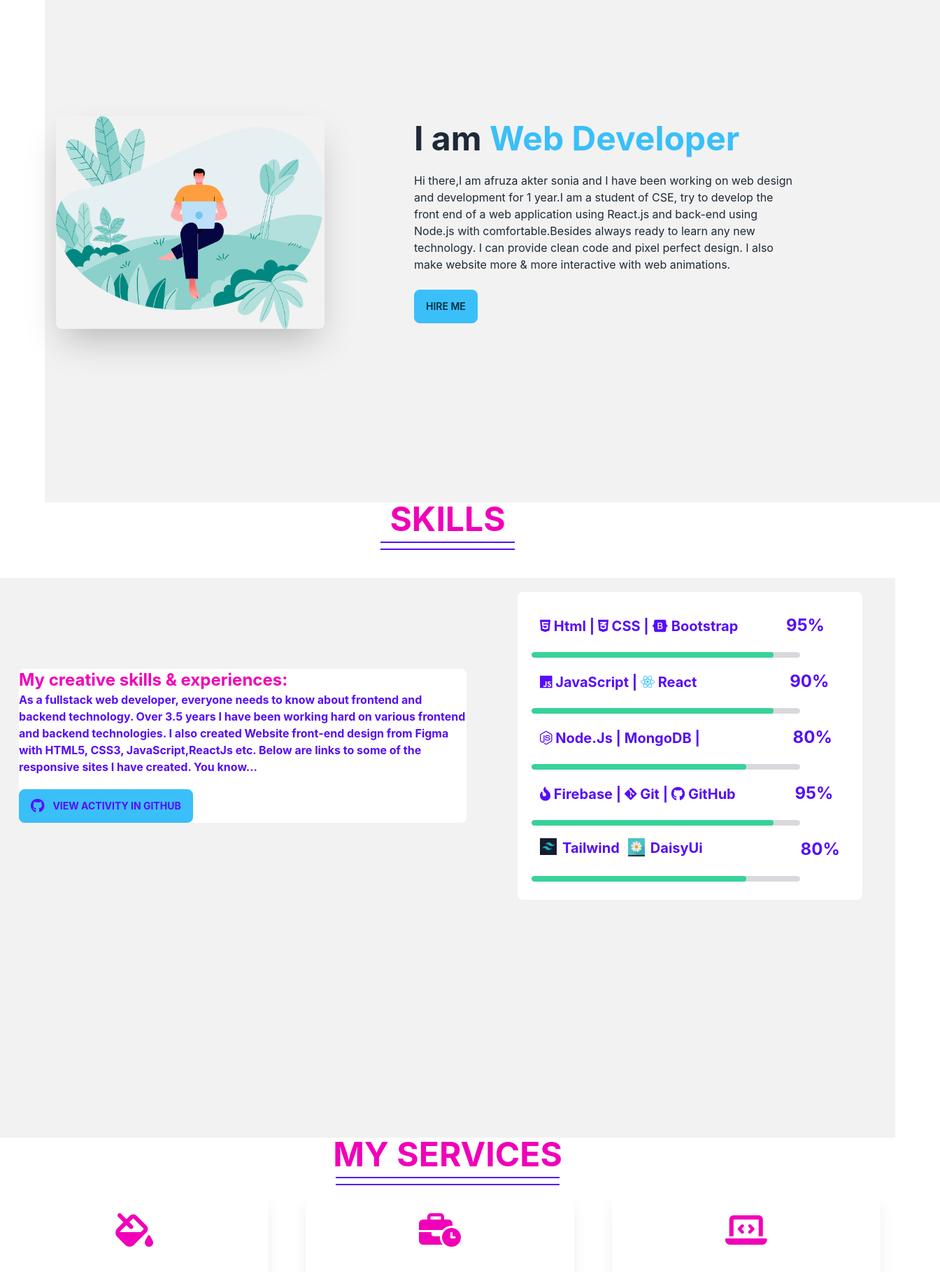
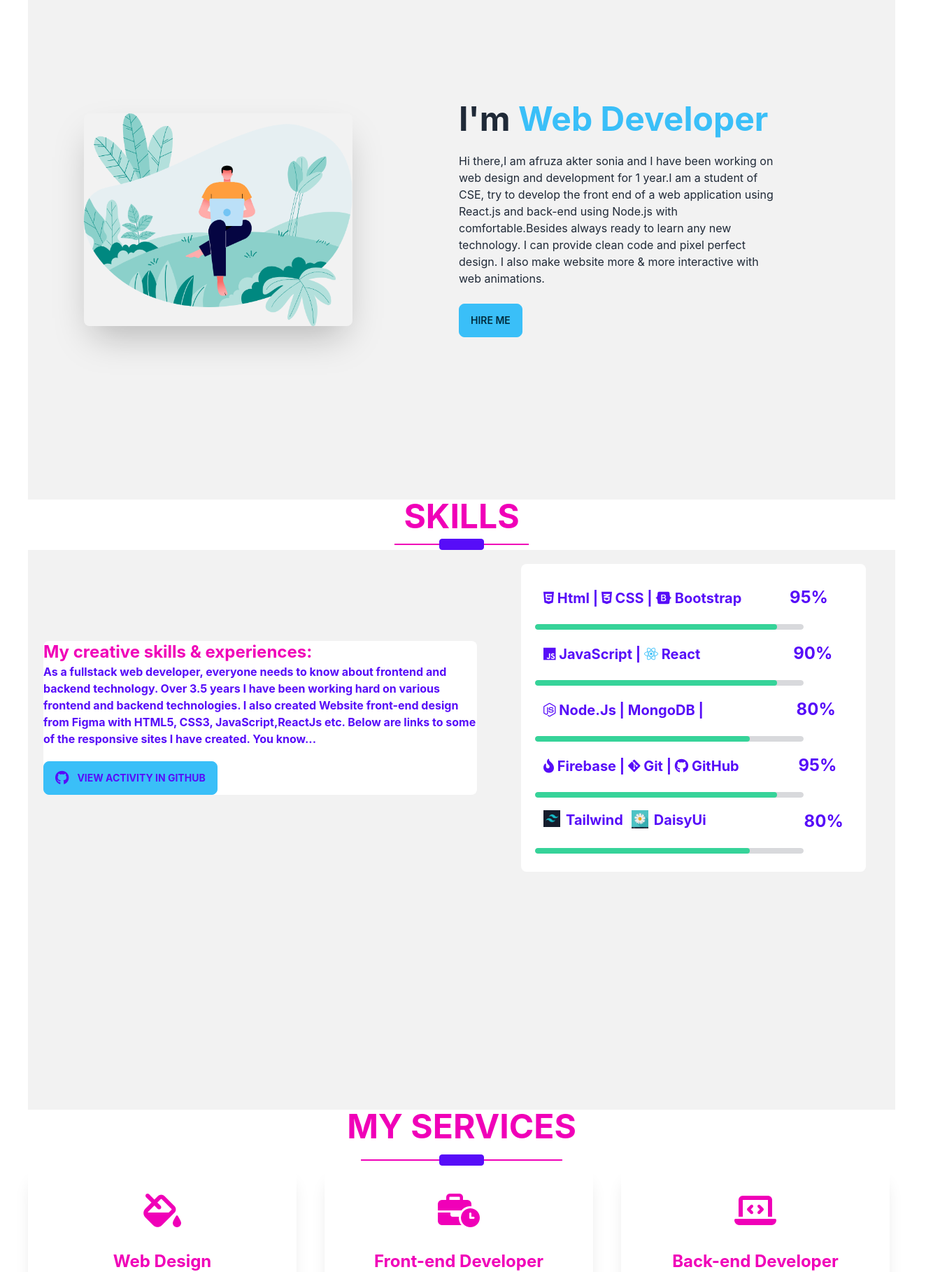
Before and after one commit to afruzaakter/portfolio-projects, a React (Create React App) app: page /home in a window 1280 px wide. Shown: the part 960-2778 px from the top of the page at 70% size, 1344 px wide, since content can reach past the window. Built offline with nearby package versions, Linux system fonts and the light colour scheme.

Commit message:
update code

```diff
--- a/src/Pages/Home/About.js
+++ b/src/Pages/Home/About.js
@@ -6,17 +6,17 @@ const About = () => {
     return (
         <div>
             <Section></Section>
-            <div className="lg:hero ml-16 lg:min-h-screen lg:bg-base-200 sm:bg-base-0">
-                <div className="hero-content flex-col lg:flex-row-reverse">
+            <div className="lg:hero  lg:min-h-screen lg:bg-base-200 sm:bg-base-0">
+                <div className="hero-content gap-10 flex-col lg:flex-row-reverse">
 
-                    <div className='lg:ml-28 lg:mt-0 mt-8'>
-                        <h1 className="text-5xl font-bold animate__animated animate__zoomIn ">I am <span class='text-info '>Web Developer</span></h1>
+                    <div className='lg:ml-28  lg:mt-0 mt-8'>
+                        <h1 className="text-5xl font-bold animate__animated animate__zoomIn ">I'm  <span class='text-info '>Web Developer</span></h1>
 
-                        <p className="py-6 w-3/4 animate__animated animate__pulse">Hi there,I am afruza akter sonia and I have been working on web design and development for 1 year.I am a student of CSE, try to develop the front end of a web application using React.js and back-end using Node.js with comfortable.Besides always ready to learn any new technology. I can provide clean code and pixel perfect design. I also make website more & more interactive with web animations.</p>
+                        <p className="py-6 lg:w-3/4 md:w-3/4 animate__animated animate__pulse">Hi there,I am afruza akter sonia and I have been working on web design and development for 1 year.I am a student of CSE, try to develop the front end of a web application using React.js and back-end using Node.js with comfortable.Besides always ready to learn any new technology. I can provide clean code and pixel perfect design. I also make website more & more interactive with web animations.</p>
                         <button className='btn btn-info animate__animated animate__zoomInDown'> <a target='_blank' href="https://www.facebook.com/messages/t/100024825075880?_rdc=1&_rdr">Hire Me</a> </button>
                     </div>
                     <div>
-                    <img src={myprofile} className="lg:max-w-sm md:max-w-lg md:mt-16 lg:mt-0 mt-14  rounded-lg shadow-2xl animate__animated animate__zoomInDown" />
+                    <img src={myprofile} className="lg:max-w-sm lg:ml-16 md:max-w-lg md:mt-16 lg:mt-0 mt-14  rounded-lg shadow-2xl animate__animated animate__zoomInDown" />
                     </div>
                 </div>
             </div>
--- a/src/Pages/Home/Contact.js
+++ b/src/Pages/Home/Contact.js
@@ -5,16 +5,20 @@ const Contact = () => {
 
             <div className='mt-20 mb-5'>
                 <div ><h1 className='text-5xl text-center text-secondary font-bold '>CONTACT ME</h1> </div>
-                <div>
-                <div className='flex justify-center mt-2'>
-                    <div className=' border border-primary  w-80 '>
+                <div className='flex justify-center items-center'>
+                    <div className='flex justify-center mt-2'>
+                        <div className=' border border-secondary  w-16 '>
+                        </div>
+                    </div>
+                    <div className='flex justify-center mt-2'>
+                        <div className=' border border-primary h-4 rounded bg-primary  w-16 '>
+                        </div>
+                    </div>
+                    <div className='flex justify-center mt-2'>
+                        <div className=' border border-secondary  w-16 '>
+                        </div>
                     </div>
                 </div>
-                <div className='flex justify-center mt-2'>
-                    <div className=' border border-primary  w-80 '>
-                    </div>
-                </div>
-            </div>
             </div>
             <div class="hero min-h-screen lg:bg-base-200 sm:bg-base-0 z-0">
                 <div class="flex justify-around items-center gap-10 flex-col lg:flex-row-reverse">
--- a/src/Pages/Home/Home.js
+++ b/src/Pages/Home/Home.js
@@ -8,7 +8,7 @@ import Skills from './Skills';
 
 const Home = () => {
     return (
-        <div className=''>
+        <div className='ml-10'>
             <Banner></Banner>
             <About></About>
             <Skills></Skills>
--- a/src/Pages/Home/Projects.js
+++ b/src/Pages/Home/Projects.js
@@ -2,28 +2,30 @@ import React from 'react';
 import useProject from '../../hooks/useProject';
 import ProjectDetails from './ProjectDetails';
 import ShowProject from './ShowProject';
-// import bg from '../../images/Project/Untitled design (19).png';
-// import bg1 from '../../images/Project/project-1.jpg';
-// import bg2 from '../../images/Project/-project-2.jpg';
+
 
 const Projects = () => {
     const [project, setProject] = useProject()
     return (
         <div>
             <div>
-                <div ><h1 className='text-5xl text-center text-secondary font-bold mt-20 '>MY PROJECTS</h1> </div>
-                <div>
-                <div className='flex justify-center mt-2'>
-                    <div className=' border border-primary  w-80 '>
+                <div ><h1 className='lg:text-5xl text-3xl text-center text-secondary font-bold mt-20 '>MY PROJECTS</h1> </div>
+                <div className='flex justify-center items-center mt-2'>
+                    <div className='flex justify-center mt-2'>
+                        <div className=' border border-secondary  lg:w-28 w-14'>
+                        </div>
                     </div>
-                </div>
-                <div className='flex justify-center mt-2'>
-                    <div className=' border border-primary  w-80 '>
+                    <div className='flex justify-center mt-2'>
+                        <div className=' border border-primary h-4 rounded bg-primary  w-16 '>
+                        </div>
+                    </div>
+                    <div className='flex justify-center mt-2'>
+                        <div className=' border border-secondary  lg:w-28 w-14'>
+                        </div>
                     </div>
                 </div>
             </div>
-            </div>
-            <div className='grid grid-cols-1 md:grid-cols-1 lg:grid-cols-3 animate__animated  animate__zoomInDown'>
+            <div className='grid m-10 grid-cols-1 md:grid-cols-1 lg:grid-cols-3 animate__animated  animate__zoomInDown'>
 
             {
                 project?.map(projects => <ShowProject
--- a/src/Pages/Home/Services.js
+++ b/src/Pages/Home/Services.js
@@ -2,17 +2,21 @@ import React from 'react';
 
 const Services = () => {
     return (
-        <div className=''>
-            <div className="flex flex-col w-full border-opacity-50 ">
+        <div >
+            <div className="flex flex-col w-full border-opacity-50 lg:mt-0 ">
 
                 <h1 className='text-5xl text-secondary text-center font-bold'>MY SERVICES</h1>
-                <div>
+                <div className='flex justify-center items-center mt-2'>
                     <div className='flex justify-center mt-2'>
-                    <div className=' border border-primary  w-80 '>
+                        <div className=' border border-secondary  w-28 '>
                         </div>
                     </div>
                     <div className='flex justify-center mt-2'>
-                    <div className=' border border-primary  w-80 '>
+                        <div className=' border border-primary h-4 rounded bg-primary  w-16 '>
+                        </div>
+                    </div>
+                    <div className='flex justify-center mt-2'>
+                        <div className=' border border-secondary  w-28 '>
                         </div>
                     </div>
                 </div>
--- a/src/Pages/Home/Skills.js
+++ b/src/Pages/Home/Skills.js
@@ -4,29 +4,32 @@ import daisy from '../../images/daisy-flower.jpg'
 
 const Skills = () => {
     return (
-        <div>
+        <div className=''>
             <div className="flex flex-col w-full border-opacity-50">
 
-               <h1 className='text-5xl text-secondary text-center font-bold'>SKILLS</h1>
-               <div>
-                <div className='flex justify-center mt-2'>
-                    <div className=' border border-primary  w-48 '>
+                <h1 className='text-5xl lg:mt-0 mt-5 text-secondary text-center font-bold'>SKILLS</h1>
+                <div className='flex justify-center items-center'>
+                    <div className='flex justify-center mt-2'>
+                        <div className=' border border-secondary  w-16 '>
+                        </div>
                     </div>
-                </div>
-                <div className='flex justify-center mt-2'>
-                    <div className=' border border-primary  w-48 '>
+                    <div className='flex justify-center mt-2'>
+                        <div className=' border border-primary h-4 rounded bg-primary  w-16 '>
+                        </div>
+                    </div>
+                    <div className='flex justify-center mt-2'>
+                        <div className=' border border-secondary  w-16 '>
+                        </div>
                     </div>
                 </div>
             </div>
-            </div>
-            <div className="flex flex-col w-full border-opacity-50  mt-5 mb-5">
-            </div>
+
             <div class=" min-h-screen lg:bg-base-200 sm:bg-base-0">
 
 
-                <div className="lg:flex justify-around items-center ">
+                <div className="lg:flex justify-around  items-center ">
 
-                    <div className='lg:w-1/2 bg-white h-99  rounded-lg animate__animated animate__lightSpeedInLeft'>
+                    <div className='lg:w-3/6  md:w-3/4  bg-white h-99 lg:mt-0 mt-16  rounded-lg animate__animated animate__lightSpeedInLeft'>
                         <h1 className='text-2xl text-secondary font-bold'>My creative skills & experiences:</h1>
                         <p className='text-primary font-bold '>
                             As a fullstack web developer, everyone needs to know about frontend and backend technology. Over 3.5 years I have been working hard on various frontend and backend technologies. I also created Website front-end design from Figma with HTML5, CSS3, JavaScript,ReactJs etc. Below are links to some of the responsive sites I have created. You know...
--- a/src/Pages/Shared/Section.js
+++ b/src/Pages/Shared/Section.js
@@ -10,7 +10,7 @@ const Section = () => {
                     </div>
                 </div>
                 <div className='flex justify-center mt-2'>
-                    <div className=' border border-secondary h-5 rounded bg-secondary  w-16 '>
+                    <div className=' border border-secondary h-4 rounded bg-secondary  w-16 '>
                     </div>
                 </div>
                 <div className='flex justify-center mt-2'>
```
Lines whose indentation alone changed are shown as unchanged.
